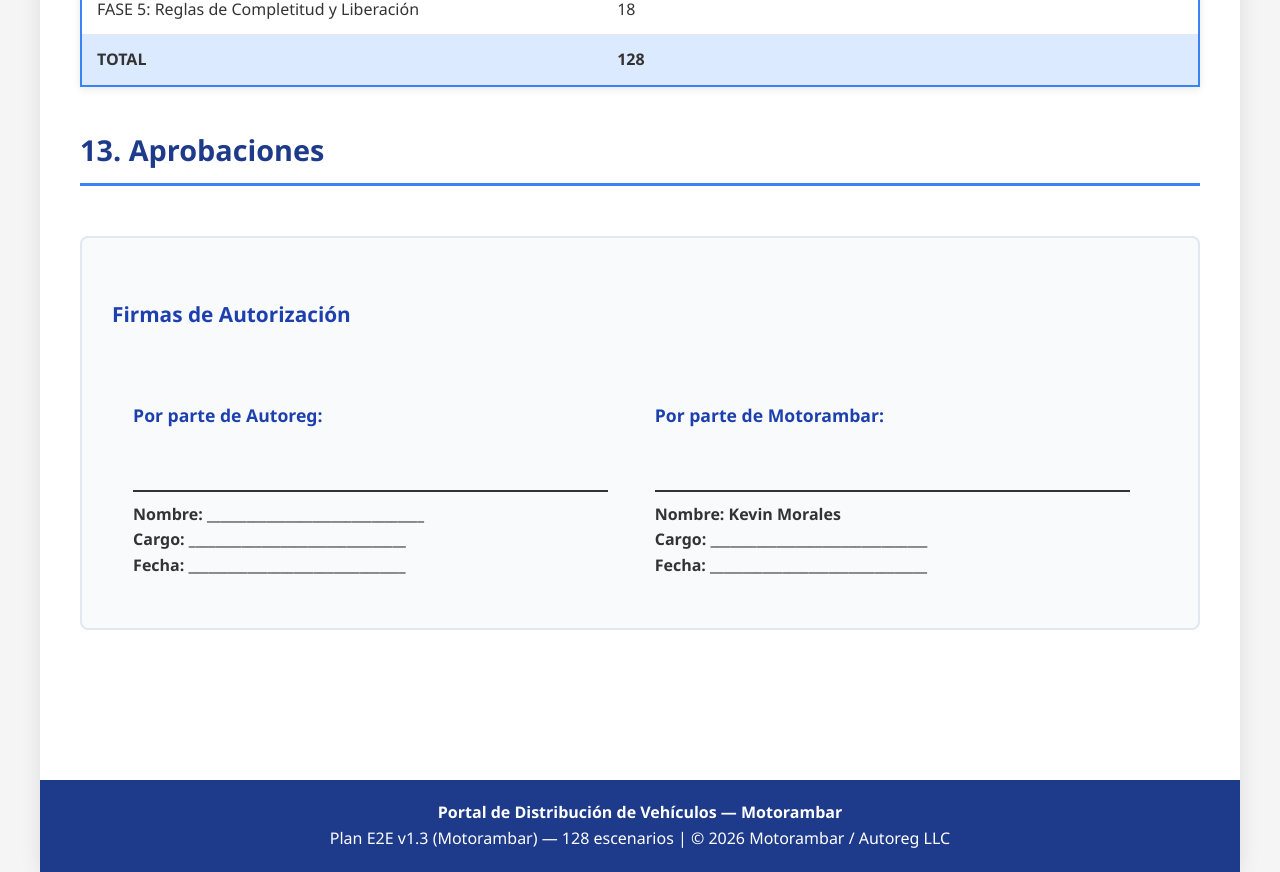
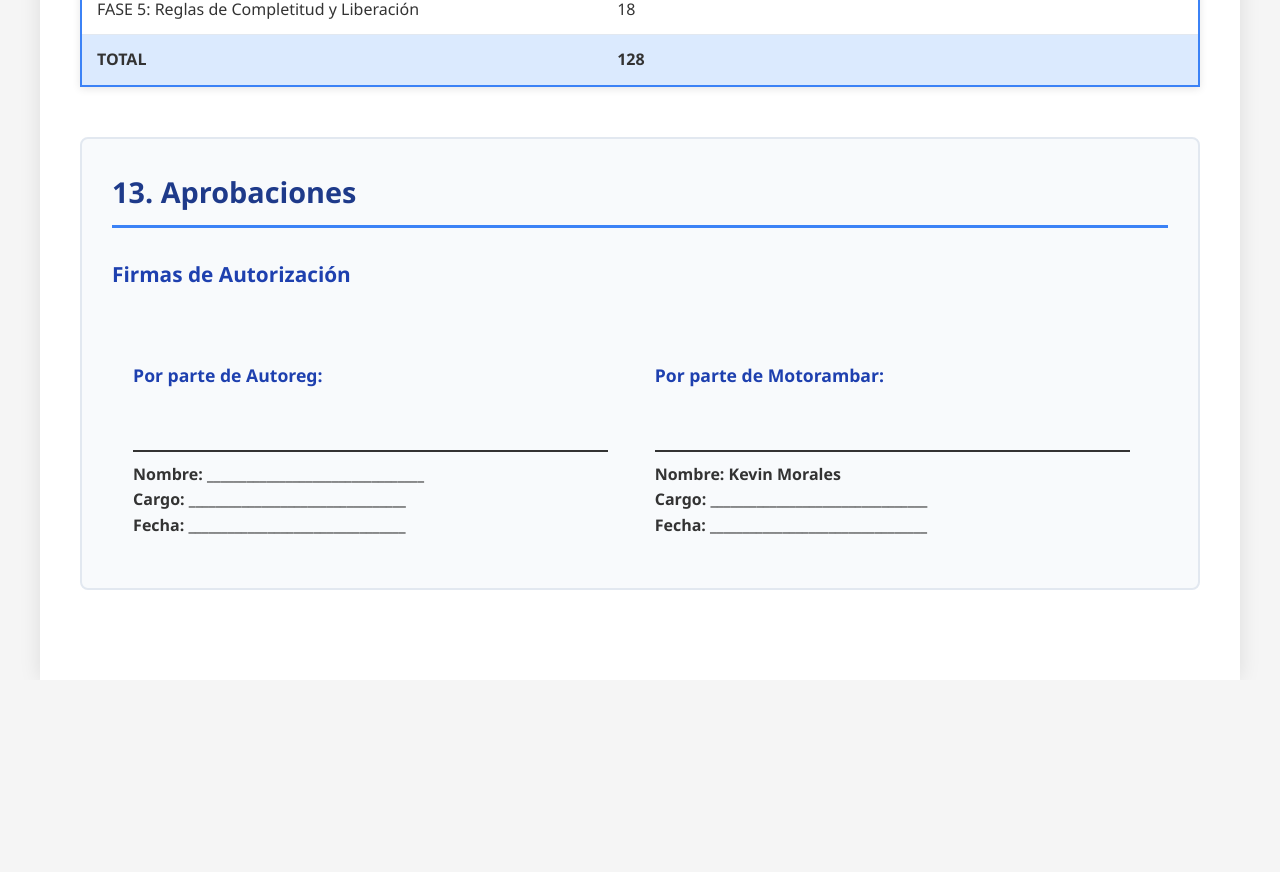
Before and after one commit to jmartinez-autoreg/QA-Motorambar-2.0, a plain HTML site: page context/Plan_E2E_Motorambar_v1.3.html in a window 1280 px wide. Shown: the part 8278-9150 px from the top of the page. After the commit the page ends 8958 px from the top, so only its background shows below. Drawn offline with Linux system fonts and the light colour scheme.

Commit message:
fix(e2e): quitar footer azul y eliminar pagina en blanco antes de aprobaciones

```diff
--- a/context/Plan_E2E_Motorambar_v1.3.html
+++ b/context/Plan_E2E_Motorambar_v1.3.html
@@ -757,8 +757,8 @@
                 </tbody>
             </table>
 
-            <h2 id="aprobaciones">13. Aprobaciones</h2>
-            <div class="signature-section">
+            <div class="signature-section" id="aprobaciones">
+                <h2 style="margin-top: 0; margin-bottom: 20px;">13. Aprobaciones</h2>
                 <h3 style="margin-bottom: 30px;">Firmas de Autorización</h3>
 
                 <div class="signature-block">
@@ -781,10 +781,7 @@
             </div>
         </div>
 
-        <footer>
-            <p><strong>Portal de Distribución de Vehículos — Motorambar</strong></p>
-            <p>Plan E2E v1.3 (Motorambar) — 128 escenarios | © 2026 Motorambar / Autoreg LLC</p>
-        </footer>
+
     </div>
 </body>
 </html>
```
Also changed, not shown: context/Plan_E2E_Autoreg_Completo_v1.3.html (+3 -6 lines), 2 other files.
